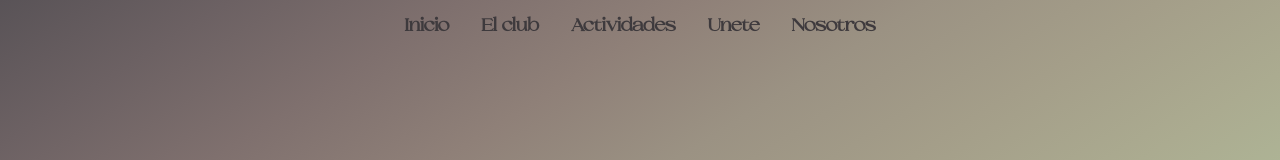
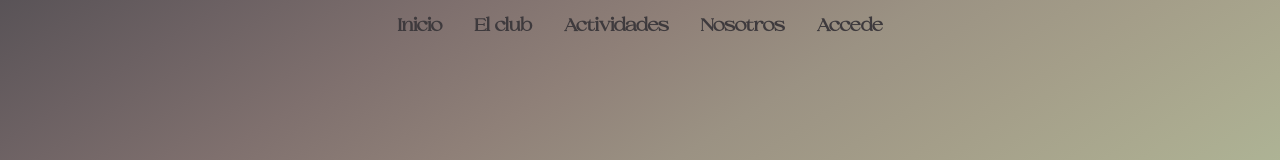
Before and after one commit to CarlaMicaelaJacome/cvb, a plain HTML site: page html/inicio.html in a window 1280 px wide. Shown: the top 160 px of the page. Drawn offline with Linux system fonts and the light colour scheme.

Commit message:
create pages and nav bar style

```diff
--- a/html/inicio.html
+++ b/html/inicio.html
@@ -26,8 +26,8 @@
             <li><a href="./index.html" target="_blank">Inicio</a></li>
             <li><a href="">El club</a></li>
             <li><a href="">Actividades</a></li>
-            <li><a href="">Unete</a></li>
             <li><a href="">Nosotros</a></li>
+            <li><a href="">Accede</a></li>
         </ul>
         </div>
 
```
